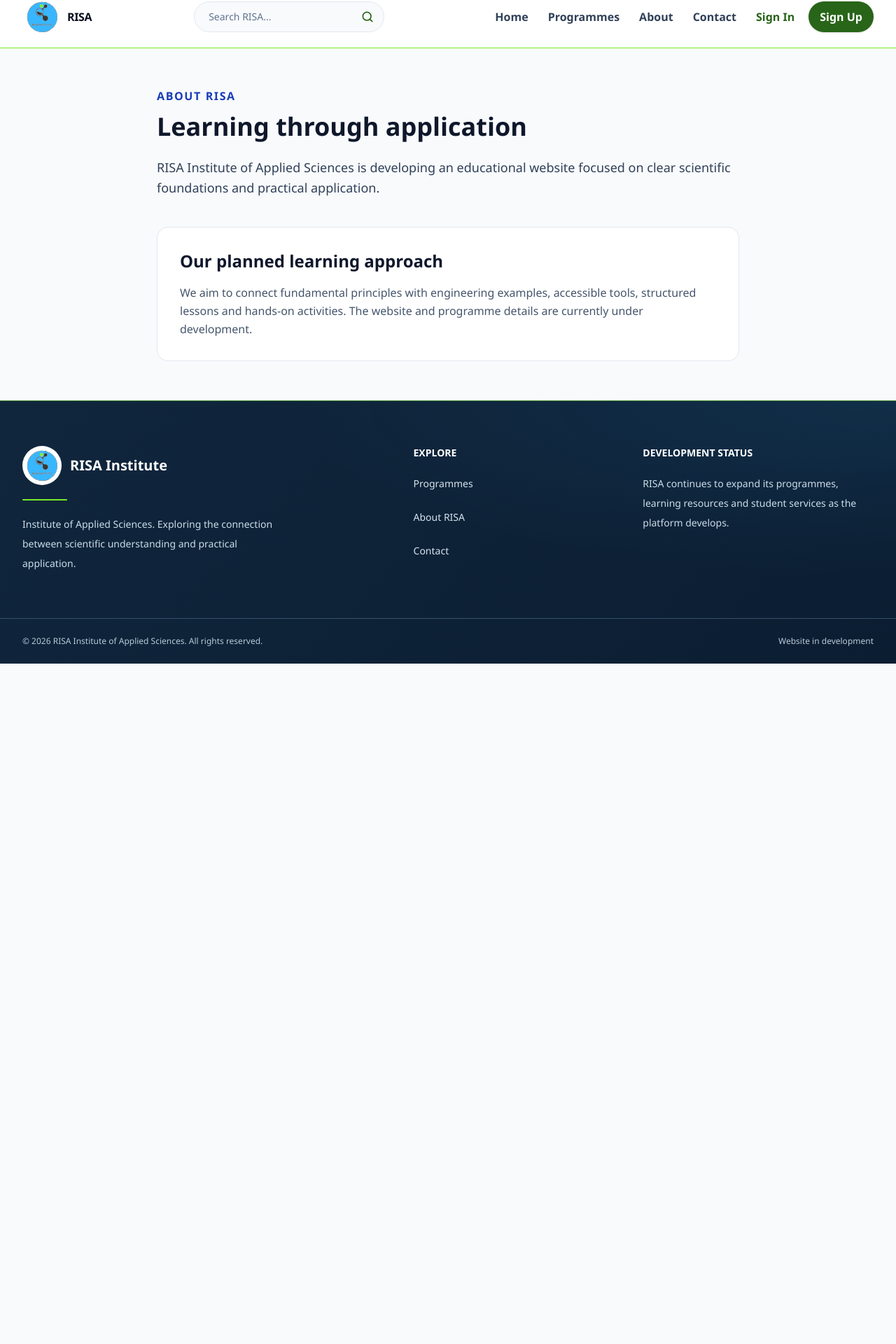
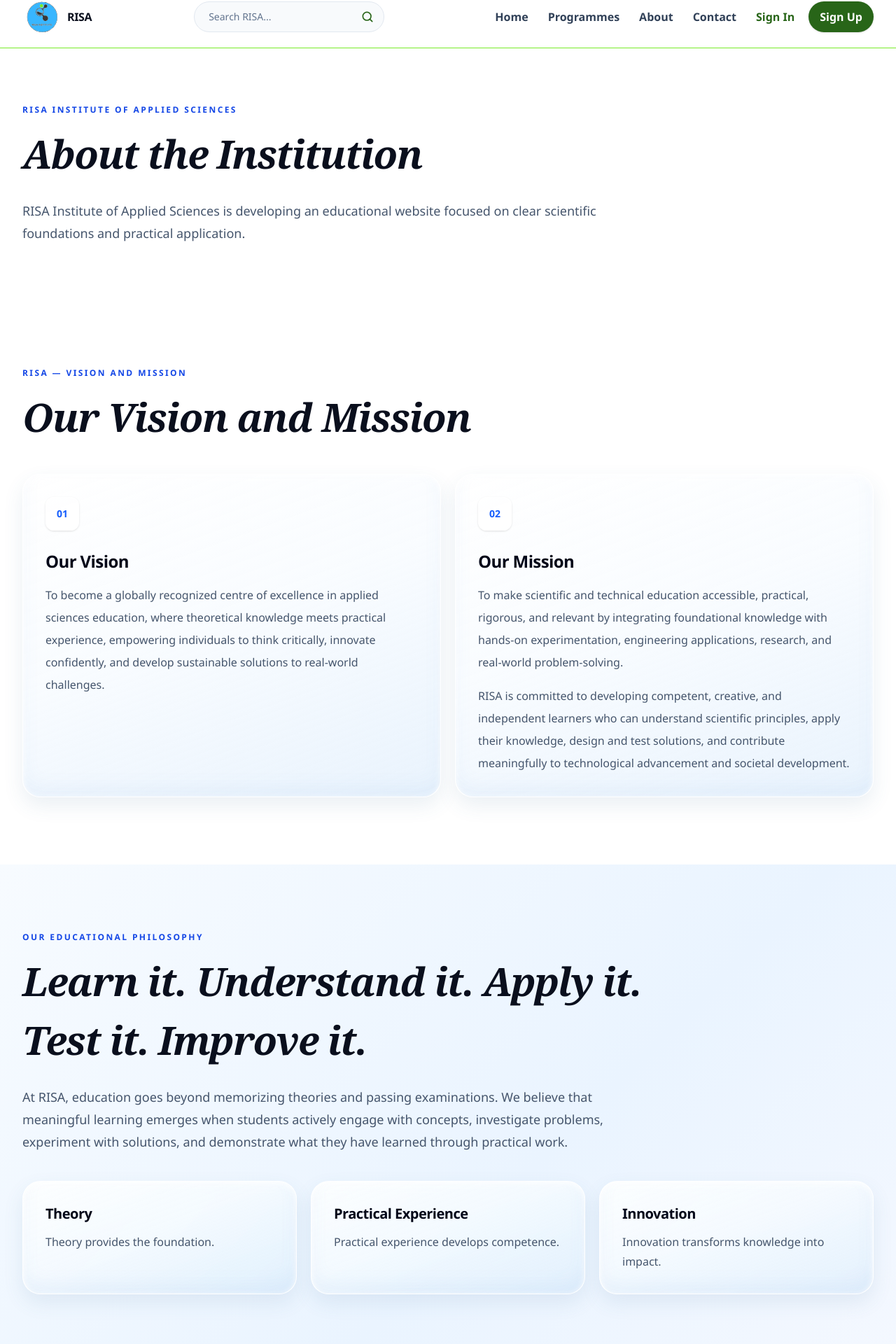
Before and after one commit to RISA-INSTITUTE-WEBSITE/super-duper-spork, a Next.js app: page /about in a window 1280 px wide. Shown: the part 20-1940 px from the top of the page at 70% size. Before the commit the page ends 968 px from the top, so only its background shows below. Built offline with nearby package versions, Linux system fonts and the light colour scheme.

Commit message:
feat(about): move vision, mission and educational philosophy off homepage

```diff
--- a/src/app/about/page.tsx
+++ b/src/app/about/page.tsx
@@ -1,29 +1,128 @@
 import type { Metadata } from "next";
 
 export const metadata: Metadata = {
-  title: "About",
+  title: "About the Institution",
+  description:
+    "Explore RISA's vision, mission and educational philosophy for practical learning in applied sciences.",
 };
 
 export default function AboutPage() {
   return (
-    <main
-      id="main-content"
-      className="mx-auto w-full max-w-4xl flex-1 px-5 py-14 sm:px-8"
-    >
-      <p className="font-semibold uppercase tracking-widest text-blue-800">About RISA</p>
-      <h1 className="mt-3 text-4xl font-bold">Learning through application</h1>
-      <p className="mt-6 text-lg leading-relaxed text-slate-700">
-        RISA Institute of Applied Sciences is developing an educational website focused on
-        clear scientific foundations and practical application.
-      </p>
-      <div className="mt-10 rounded-2xl border border-slate-200 bg-white p-8">
-        <h2 className="text-2xl font-semibold">Our planned learning approach</h2>
-        <p className="mt-4 leading-relaxed text-slate-600">
-          We aim to connect fundamental principles with engineering examples, accessible
-          tools, structured lessons and hands-on activities. The website and programme
-          details are currently under development.
-        </p>
-      </div>
+    <main id="main-content" className="flex-1">
+      <section className="bg-white py-16 sm:py-20">
+        <div className="mx-auto max-w-7xl px-5 sm:px-8">
+          <p className="text-xs font-bold uppercase tracking-[0.2em] text-blue-700">
+            RISA Institute of Applied Sciences
+          </p>
+          <h1 className="risa-display mt-3 text-[2.6rem] font-bold tracking-tight text-[#0A0F1D] sm:text-[3.5rem]">
+            About the Institution
+          </h1>
+          <p className="mt-6 max-w-4xl text-base leading-8 text-slate-600 sm:text-lg">
+            RISA Institute of Applied Sciences is developing an educational website
+            focused on clear scientific foundations and practical application.
+          </p>
+        </div>
+      </section>
+
+      <section
+        aria-labelledby="vision-mission-heading"
+        className="bg-white py-20 sm:py-24"
+      >
+        <div className="mx-auto max-w-7xl px-5 sm:px-8">
+          <p className="text-xs font-bold uppercase tracking-[0.2em] text-blue-700">
+            RISA — Vision and Mission
+          </p>
+          <h2
+            id="vision-mission-heading"
+            className="risa-display mt-3 text-[2.6rem] font-bold tracking-tight text-[#0A0F1D] sm:text-[3.5rem]"
+          >
+            Our Vision and Mission
+          </h2>
+          <div className="mt-10 grid gap-5 lg:grid-cols-2">
+            <article className="risa-glass-card relative isolate overflow-hidden rounded-[1.6rem] p-7 sm:p-8">
+              <span className="inline-flex size-12 items-center justify-center rounded-xl border border-white/90 bg-white/75 text-sm font-bold text-[#155DFC] shadow-sm">
+                01
+              </span>
+              <h3 className="mt-7 text-2xl font-bold tracking-tight text-slate-950">
+                Our Vision
+              </h3>
+              <p className="mt-4 leading-8 text-slate-600">
+                To become a globally recognized centre of excellence in applied sciences
+                education, where theoretical knowledge meets practical experience,
+                empowering individuals to think critically, innovate confidently, and
+                develop sustainable solutions to real-world challenges.
+              </p>
+            </article>
+            <article className="risa-glass-card relative isolate overflow-hidden rounded-[1.6rem] p-7 sm:p-8">
+              <span className="inline-flex size-12 items-center justify-center rounded-xl border border-white/90 bg-white/75 text-sm font-bold text-[#155DFC] shadow-sm">
+                02
+              </span>
+              <h3 className="mt-7 text-2xl font-bold tracking-tight text-slate-950">
+                Our Mission
+              </h3>
+              <p className="mt-4 leading-8 text-slate-600">
+                To make scientific and technical education accessible, practical,
+                rigorous, and relevant by integrating foundational knowledge with hands-on
+                experimentation, engineering applications, research, and real-world
+                problem-solving.
+              </p>
+              <p className="mt-4 leading-8 text-slate-600">
+                RISA is committed to developing competent, creative, and independent
+                learners who can understand scientific principles, apply their knowledge,
+                design and test solutions, and contribute meaningfully to technological
+                advancement and societal development.
+              </p>
+            </article>
+          </div>
+        </div>
+      </section>
+
+      <section
+        aria-labelledby="philosophy-heading"
+        className="risa-pathways-section py-20 sm:py-24"
+      >
+        <div className="mx-auto max-w-7xl px-5 sm:px-8">
+          <p className="text-xs font-bold uppercase tracking-[0.2em] text-blue-700">
+            Our Educational Philosophy
+          </p>
+          <h2
+            id="philosophy-heading"
+            className="risa-display mt-3 max-w-4xl text-[2.6rem] font-bold tracking-tight text-[#0A0F1D] sm:text-[3.5rem]"
+          >
+            Learn it. Understand it. Apply it. Test it. Improve it.
+          </h2>
+          <p className="mt-6 max-w-4xl text-base leading-8 text-slate-600 sm:text-lg">
+            At RISA, education goes beyond memorizing theories and passing examinations.
+            We believe that meaningful learning emerges when students actively engage with
+            concepts, investigate problems, experiment with solutions, and demonstrate
+            what they have learned through practical work.
+          </p>
+          <div className="mt-10 grid gap-5 md:grid-cols-3">
+            <article className="risa-glass-card rounded-[1.6rem] p-7 sm:p-8">
+              <h3 className="text-xl font-bold tracking-tight text-slate-950">Theory</h3>
+              <p className="mt-3 leading-7 text-slate-600">
+                Theory provides the foundation.
+              </p>
+            </article>
+            <article className="risa-glass-card rounded-[1.6rem] p-7 sm:p-8">
+              <h3 className="text-xl font-bold tracking-tight text-slate-950">
+                Practical Experience
+              </h3>
+              <p className="mt-3 leading-7 text-slate-600">
+                Practical experience develops competence.
+              </p>
+            </article>
+            <article className="risa-glass-card rounded-[1.6rem] p-7 sm:p-8">
+              <h3 className="text-xl font-bold tracking-tight text-slate-950">
+                Innovation
+              </h3>
+              <p className="mt-3 leading-7 text-slate-600">
+                Innovation transforms knowledge into impact.
+              </p>
+            </article>
+          </div>
+        </div>
+      </section>
     </main>
   );
 }
--- a/src/app/page.tsx
+++ b/src/app/page.tsx
@@ -135,106 +135,6 @@ export default async function HomePage() {
       </section>
 
       <section
-        aria-labelledby="vision-mission-heading"
-        className="bg-white py-20 sm:py-24"
-      >
-        <div className="mx-auto max-w-7xl px-5 sm:px-8">
-          <p className="text-xs font-bold uppercase tracking-[0.2em] text-blue-700">
-            RISA — Vision and Mission
-          </p>
-          <h2
-            id="vision-mission-heading"
-            className="risa-display mt-3 text-[2.6rem] font-bold tracking-tight text-[#0A0F1D] sm:text-[3.5rem]"
-          >
-            Our Vision and Mission
-          </h2>
-          <div className="mt-10 grid gap-5 lg:grid-cols-2">
-            <article className="risa-glass-card relative isolate overflow-hidden rounded-[1.6rem] p-7 sm:p-8">
-              <span className="inline-flex size-12 items-center justify-center rounded-xl border border-white/90 bg-white/75 text-sm font-bold text-[#155DFC] shadow-sm">
-                01
-              </span>
-              <h3 className="mt-7 text-2xl font-bold tracking-tight text-slate-950">
-                Our Vision
-              </h3>
-              <p className="mt-4 leading-8 text-slate-600">
-                To become a globally recognized centre of excellence in applied sciences
-                education, where theoretical knowledge meets practical experience,
-                empowering individuals to think critically, innovate confidently, and
-                develop sustainable solutions to real-world challenges.
-              </p>
-            </article>
-            <article className="risa-glass-card relative isolate overflow-hidden rounded-[1.6rem] p-7 sm:p-8">
-              <span className="inline-flex size-12 items-center justify-center rounded-xl border border-white/90 bg-white/75 text-sm font-bold text-[#155DFC] shadow-sm">
-                02
-              </span>
-              <h3 className="mt-7 text-2xl font-bold tracking-tight text-slate-950">
-                Our Mission
-              </h3>
-              <p className="mt-4 leading-8 text-slate-600">
-                To make scientific and technical education accessible, practical,
-                rigorous, and relevant by integrating foundational knowledge with hands-on
-                experimentation, engineering applications, research, and real-world
-                problem-solving.
-              </p>
-              <p className="mt-4 leading-8 text-slate-600">
-                RISA is committed to developing competent, creative, and independent
-                learners who can understand scientific principles, apply their knowledge,
-                design and test solutions, and contribute meaningfully to technological
-                advancement and societal development.
-              </p>
-            </article>
-          </div>
-        </div>
-      </section>
-
-      <section
-        aria-labelledby="philosophy-heading"
-        className="risa-pathways-section py-20 sm:py-24"
-      >
-        <div className="mx-auto max-w-7xl px-5 sm:px-8">
-          <p className="text-xs font-bold uppercase tracking-[0.2em] text-blue-700">
-            Our Educational Philosophy
-          </p>
-          <h2
-            id="philosophy-heading"
-            className="risa-display mt-3 max-w-4xl text-[2.6rem] font-bold tracking-tight text-[#0A0F1D] sm:text-[3.5rem]"
-          >
-            Learn it. Understand it. Apply it. Test it. Improve it.
-          </h2>
-          <p className="mt-6 max-w-4xl text-base leading-8 text-slate-600 sm:text-lg">
-            At RISA, education goes beyond memorizing theories and passing examinations.
-            We believe that meaningful learning emerges when students actively engage with
-            concepts, investigate problems, experiment with solutions, and demonstrate
-            what they have learned through practical work.
-          </p>
-          <div className="mt-10 grid gap-5 md:grid-cols-3">
-            <article className="risa-glass-card rounded-[1.6rem] p-7 sm:p-8">
-              <h3 className="text-xl font-bold tracking-tight text-slate-950">Theory</h3>
-              <p className="mt-3 leading-7 text-slate-600">
-                Theory provides the foundation.
-              </p>
-            </article>
-            <article className="risa-glass-card rounded-[1.6rem] p-7 sm:p-8">
-              <h3 className="text-xl font-bold tracking-tight text-slate-950">
-                Practical Experience
-              </h3>
-              <p className="mt-3 leading-7 text-slate-600">
-                Practical experience develops competence.
-              </p>
-            </article>
-            <article className="risa-glass-card rounded-[1.6rem] p-7 sm:p-8">
-              <h3 className="text-xl font-bold tracking-tight text-slate-950">
-                Innovation
-              </h3>
-              <p className="mt-3 leading-7 text-slate-600">
-                Innovation transforms knowledge into impact.
-              </p>
-            </article>
-          </div>
-        </div>
-      </section>
-
-      <section
         aria-labelledby="next-heading"
         className="relative isolate overflow-hidden bg-white py-20 sm:py-24"
       >
@@ -287,7 +187,10 @@ export default async function HomePage() {
                 </Link>
               </div>
             </div>
-            <div aria-hidden="true" className="flex justify-center md:col-span-2 lg:col-span-1 lg:justify-end">
+            <div
+              aria-hidden="true"
+              className="flex justify-center md:col-span-2 lg:col-span-1 lg:justify-end"
+            >
               <Image
                 src="/risa-logo-animated.svg"
                 alt=""
```
Also changed, not shown: 1 other file (tests, documents, lock files or other folders).
